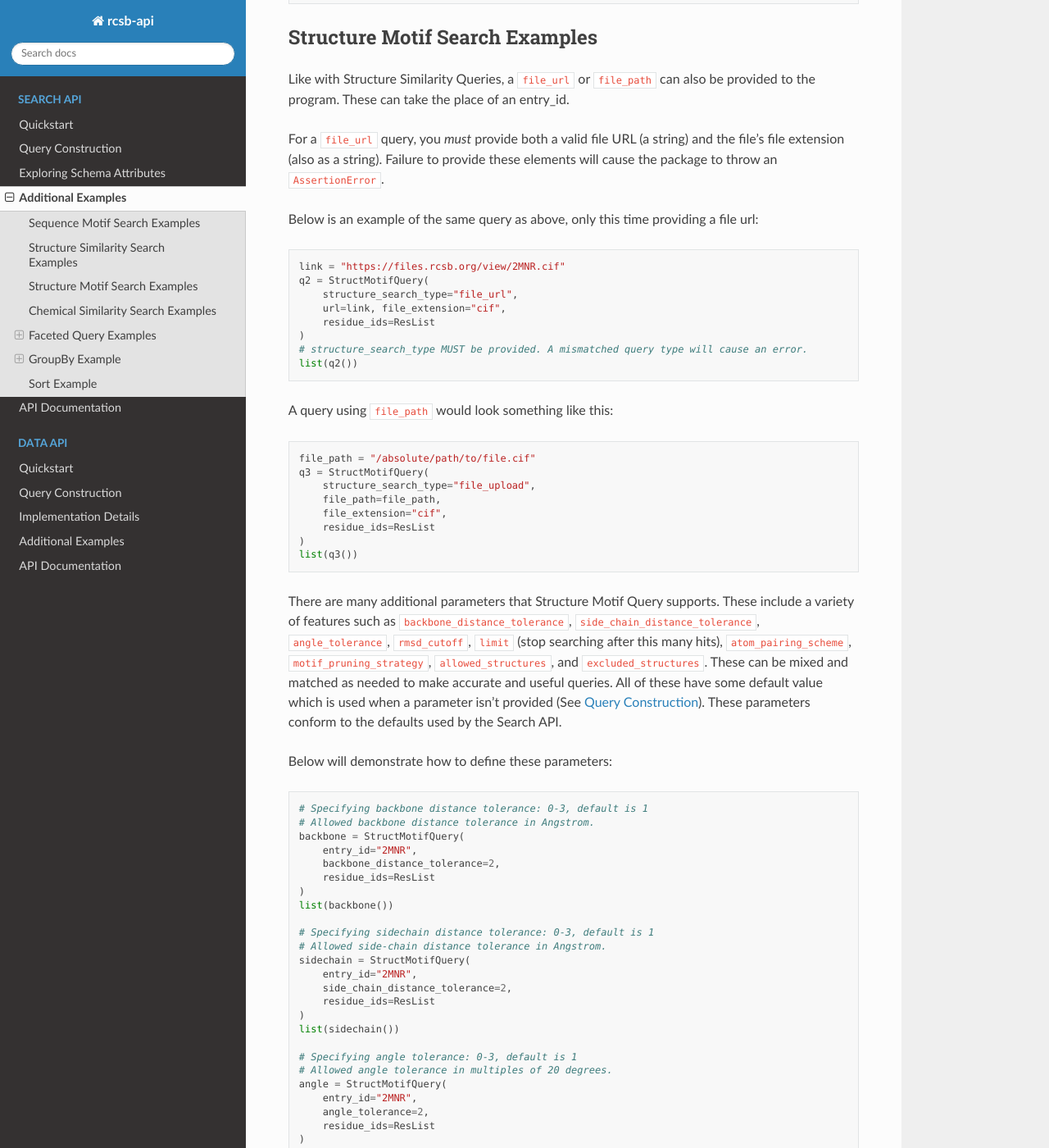
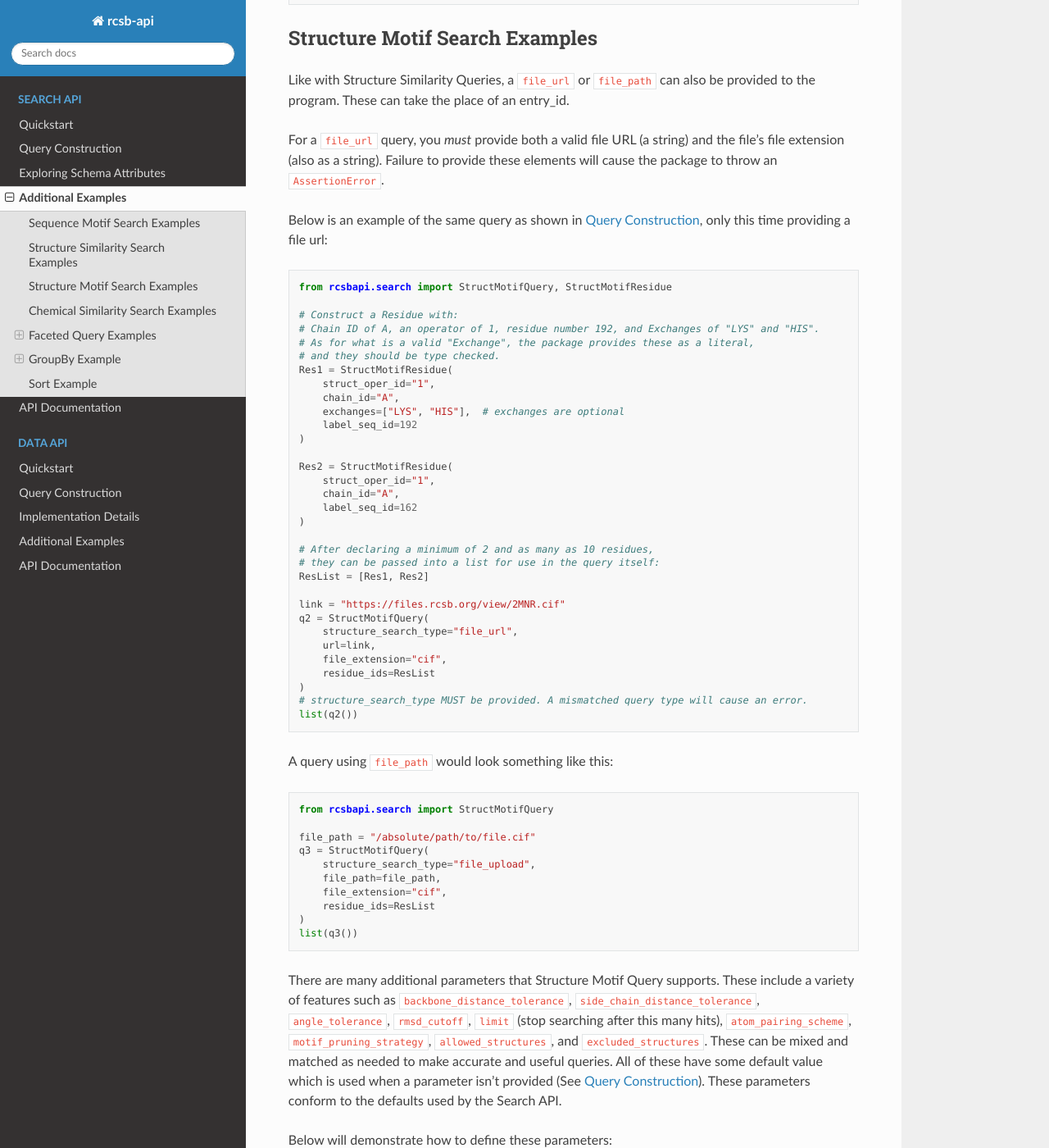
Before and after one commit to rcsb/py-rcsb-api, a Sphinx documentation site: the page built from docs/search_api/additional_examples.md, in a window 1280 px wide and 1400 px high, scrolled down 2098 px. Shown: the whole window at 82% size. Built offline with Sphinx 7.4.7 and the Read the Docs theme 3.1.0, drawn with Linux system fonts in a browser that asks for light colours; some of the changed text lies outside the part shown.

Commit message:
add search_examples notebook, edits to readthedocs

````diff
--- a/docs/search_api/additional_examples.md
+++ b/docs/search_api/additional_examples.md
@@ -32,7 +32,7 @@ for polyid in results("polymer_entity"):
 ```
 
 All 3 of these pattern types can be used to search for DNA and RNA sequences as well.
-Demonstrated are 2 queries, one DNA and one RNA, using the simple pattern type:
+These are two queries, one DNA and one RNA, using the `simple` pattern type:
 ```python
 from rcsbapi.search import SeqMotifQuery
 
@@ -94,12 +94,36 @@ Like with Structure Similarity Queries, a `file_url` or `file_path` can also be
 
 For a `file_url` query, you *must* provide both a valid file URL (a string) and the file's file extension (also as a string). Failure to provide these elements will cause the package to throw an `AssertionError`.
 
-Below is an example of the same query as above, only this time providing a file url:
+Below is an example of the same query as shown in [Query Construction](query_construction.md#sequence-motif-search), only this time providing a file url:
 ```python
+from rcsbapi.search import StructMotifQuery, StructMotifResidue
+
+# Construct a Residue with:
+# Chain ID of A, an operator of 1, residue number 192, and Exchanges of "LYS" and "HIS".
+# As for what is a valid "Exchange", the package provides these as a literal,
+# and they should be type checked.
+Res1 = StructMotifResidue(
+    struct_oper_id="1",
+    chain_id="A",
+    exchanges=["LYS", "HIS"],  # exchanges are optional
+    label_seq_id=192
+)
+
+Res2 = StructMotifResidue(
+    struct_oper_id="1",
+    chain_id="A",
+    label_seq_id=162
+)
+
+# After declaring a minimum of 2 and as many as 10 residues,
+# they can be passed into a list for use in the query itself:
+ResList = [Res1, Res2]
+
 link = "https://files.rcsb.org/view/2MNR.cif"
 q2 = StructMotifQuery(
     structure_search_type="file_url",
-    url=link, file_extension="cif",
+    url=link,
+    file_extension="cif",
     residue_ids=ResList
 )
 # structure_search_type MUST be provided. A mismatched query type will cause an error.
@@ -108,6 +132,8 @@ list(q2())
 
 A query using `file_path` would look something like this:
 ```python
+from rcsbapi.search import StructMotifQuery
+
 file_path = "/absolute/path/to/file.cif"
 q3 = StructMotifQuery(
     structure_search_type="file_upload",
@@ -121,6 +147,8 @@ There are many additional parameters that Structure Motif Query supports. These
 
 Below will demonstrate how to define these parameters:
 ```python
+from rcsbapi.search import StructMotifQuery
+
 # Specifying backbone distance tolerance: 0-3, default is 1
 # Allowed backbone distance tolerance in Angstrom.
 backbone = StructMotifQuery(
@@ -211,6 +239,8 @@ list(excluded())
 ```
 The Structure Motif Query can be used to make some very specific queries. Below is an example of a query that retrieves occurrences of the enolase superfamily, a group of proteins diverse in sequence and structure that are all capable of abstracting a proton from a carboxylic acid. Position-specific exchanges are crucial to represent this superfamily accurately.
 ```python
+from rcsbapi.search import StructMotifResidue
+
 Res1 = StructMotifResidue("A", "1", 162, ["LYS", "HIS"])
 Res2 = StructMotifResidue("A", "1", 193)
 Res3 = StructMotifResidue("A", "1", 219)
````
Also changed, not shown: docs/search_api/quickstart.md (+1 -1 lines), 6 other files.
